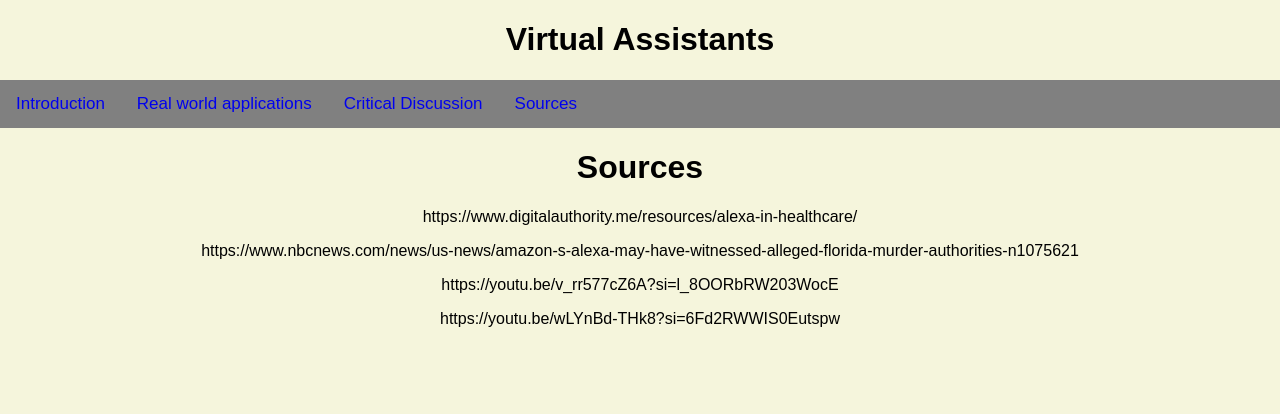
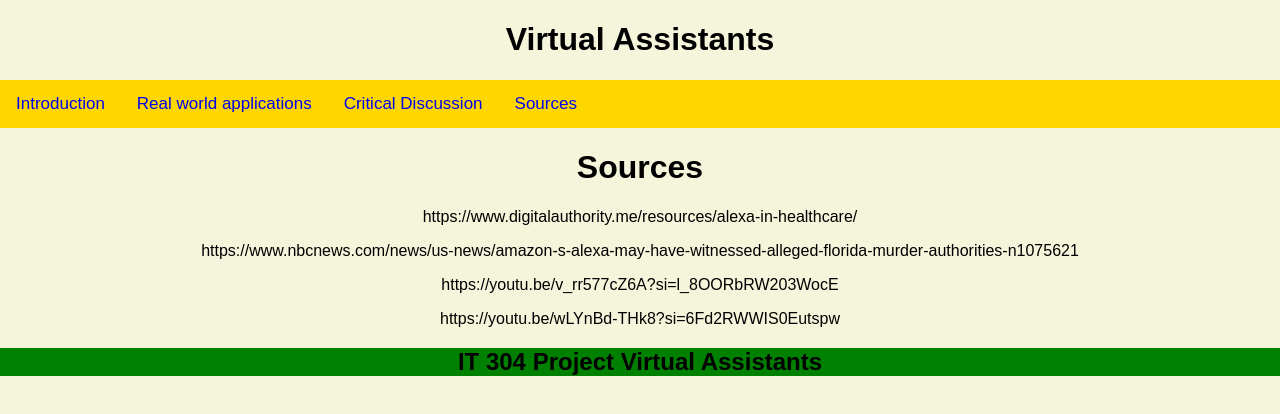
Before and after one commit to ygesses/sources, a plain HTML site: page index.html in a window 1280 px wide. Drawn offline with Linux system fonts and the light colour scheme.

Commit message:
Update index.html

```diff
--- a/index.html
+++ b/index.html
@@ -12,10 +12,15 @@ body {
   font-family: Arial, Helvetica, sans-serif;
   background-color:beige;
 }
+  footer {
+  margin: 0;
+  font-family: Arial, Helvetica, sans-serif;
+  background-color:green;
+}
 
 .topnav {
   overflow: hidden;
-  background-color:grey;
+  background-color:gold;
 }
 .topnav a {
   float: left;
@@ -43,4 +48,6 @@ body {
   <p><center>https://youtu.be/v_rr577cZ6A?si=l_8OORbRW203WocE</center></p>
   <p><center>https://youtu.be/wLYnBd-THk8?si=6Fd2RWWIS0Eutspw </center></p>
 </body>
+  <footer><h2><center> IT 304 Project Virtual Assistants</h2></center></footer>
+
 </html>
```
